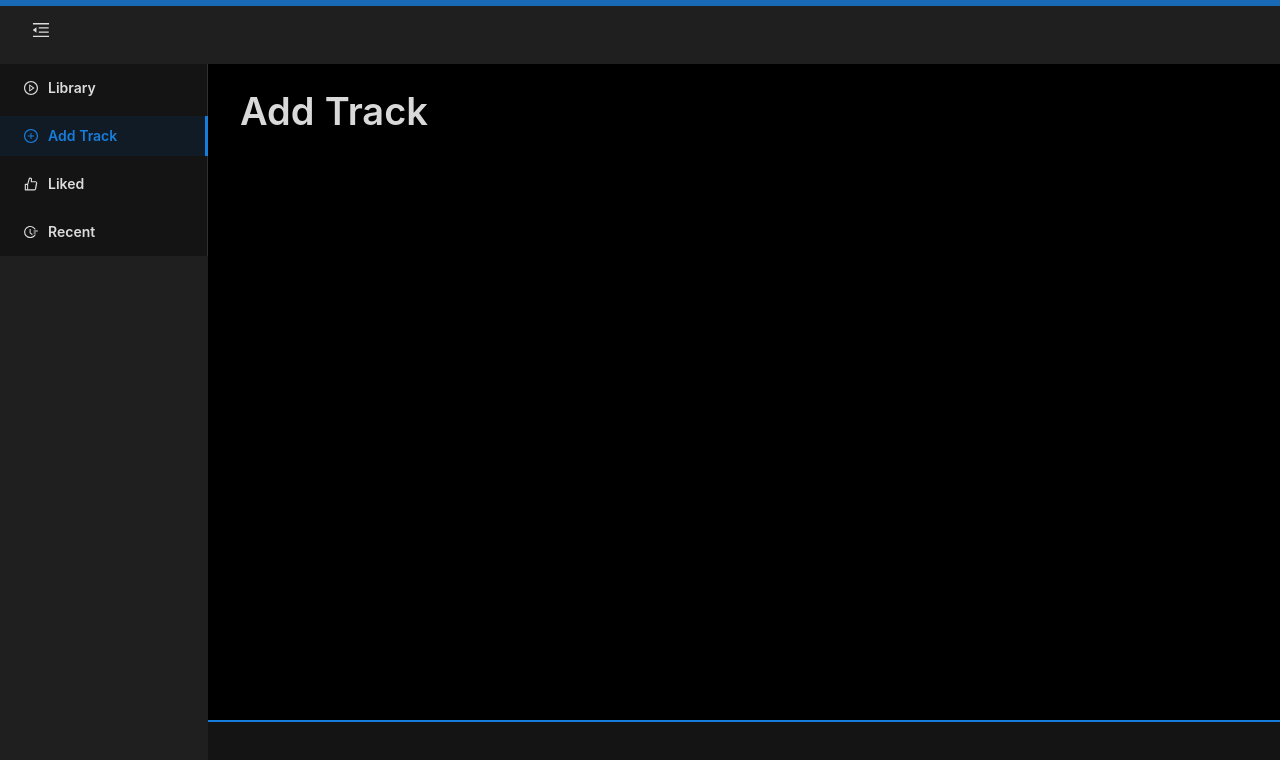
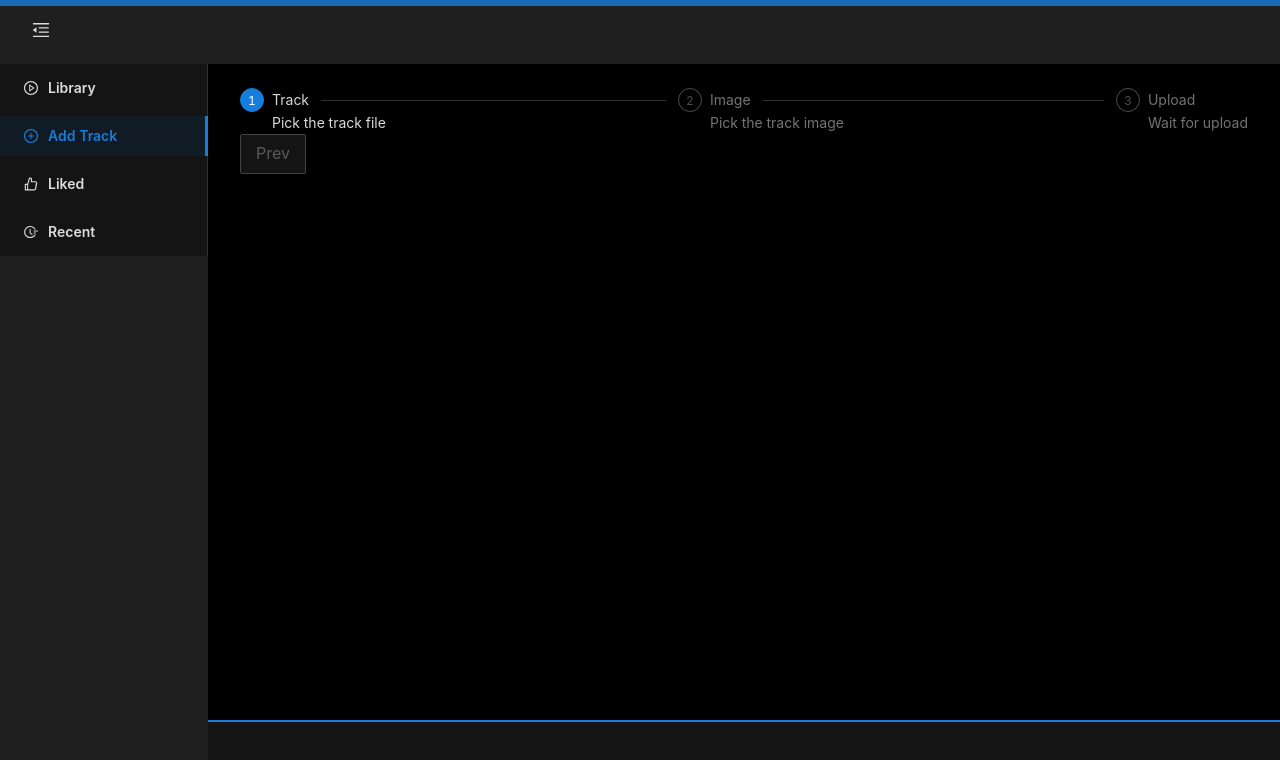
Before and after one commit to gothic-a/-ts-music-app, a Next.js app in the folder client/: page /add-track in a window 1280 px wide. Shown: the top 760 px of the page. Built offline with nearby package versions, Linux system fonts and the light colour scheme.

Commit message:
[C] Create add track steps.

```diff
--- /dev/null
+++ b/client/components/AddTrackView/AddTrackForm/index.tsx
@@ -0,0 +1,7 @@
+const AddTrackForm = () => {
+    return (
+        <div></div>
+    )
+}
+
+export default AddTrackForm
--- /dev/null
+++ b/client/components/AddTrackView/AddTrackSteps/index.tsx
@@ -0,0 +1,57 @@
+import { Steps } from 'antd'
+
+const { Step } = Steps
+
+interface Props {
+    current: number,
+    onChangeStep: any
+}
+
+export interface Step {
+    title: string,
+    description: string
+}
+
+const stepsData: Step[] = [
+    {
+        title: 'Track',
+        description: 'Pick the track file'
+    },
+    {
+        title: 'Image',
+        description: 'Pick the track image'
+    },
+    {
+        title: 'Upload',
+        description: 'Wait for upload'
+    }
+]
+
+const AddTrackSteps = ({ current, onChangeStep }: Props): JSX.Element => {
+    const isMobile = false
+
+    const steps: React.ReactElement[] = stepsData.map((s, idx) => (
+        <Step
+            key={idx + s.title}
+            disabled={idx > current}
+            title={!isMobile ? s.title : null}
+            description={!isMobile ? s.description : null}
+        />
+    ))
+
+    return (
+        <Steps
+            initial={0}
+            current={current}
+            onChange={onChangeStep}
+            size="small"
+            className="w-6 h-56 sm:w-full sm:h-max"
+        >
+            {
+                steps
+            }
+        </Steps>
+    )
+}
+
+export default AddTrackSteps
--- a/client/components/AppLayout/Content/index.tsx
+++ b/client/components/AppLayout/Content/index.tsx
@@ -4,7 +4,7 @@ import cn from 'classnames'
 
 interface Props {
     collapsed: boolean,
-    children: React.ReactNode
+    children: JSX.Element
 }
 
 const { Content: LayoutContent } = Layout
@@ -13,7 +13,7 @@ const Content = ({ collapsed, children }: Props): JSX.Element => {
     return (
         <LayoutContent
             className={cn(
-                "my-16 py-6 px-8 ease duration-200",
+                "mt-14 sm:mt-16 mb-20 py-3 px-3 sm:py-6 sm:px-8 ease duration-200",
                 collapsed ? `ml-20` : 'ml-52',
             )}
         >
--- a/client/components/AppLayout/Header/index.tsx
+++ b/client/components/AppLayout/Header/index.tsx
@@ -15,10 +15,10 @@ const { Header: LayoutHeader } = Layout
 
 const Header = ({ collapsed, handleCollapse }: Props): JSX.Element => {
     return (
-        <LayoutHeader className={"w-screen fixed z-[100] pl-8"}>
+        <LayoutHeader className="h-14 sm:h-16 w-screen fixed z-[100] pl-8">
             {
                 React.createElement(collapsed ? MenuUnfoldOutlined : MenuFoldOutlined, {
-                    className: `text-lg hover:text-[#177ddc] ease-in-out duration-200`,
+                    className: `text-lg hover:text-[#177ddc] ease-in-out duration-200 inline-flex`,
                     onClick: handleCollapse
                 })
             }
--- a/client/components/AppLayout/Sidebar/index.tsx
+++ b/client/components/AppLayout/Sidebar/index.tsx
@@ -53,7 +53,7 @@ const Sidebar = ({ selectedKey, collapsed, onMenuClick }: Props): JSX.Element =>
 
     return (
         <Sider
-            className="pt-16 h-screen fixed w-52 z-10"
+            className="pt-14 sm:pt-16 h-screen fixed w-52 z-10"
             collapsed={collapsed}
             collapsible
             collapsedWidth={80}
--- /dev/null
+++ b/client/components/TrackList/TrackItem/index.tsx
@@ -0,0 +1,7 @@
+const TrackItem = () => {
+    return (
+        <div></div>
+    )
+}
+
+export default TrackItem
--- /dev/null
+++ b/client/components/TrackList/index.tsx
@@ -0,0 +1,7 @@
+const TrackList = () => {
+    return (
+        <div></div>
+    )
+}
+
+export default TrackList
--- a/client/pages/add-track/index.tsx
+++ b/client/pages/add-track/index.tsx
@@ -1,14 +1,47 @@
 import type { NextPageWithLayout } from "../_app"
-import { ReactElement } from "react"
+import React, { ReactElement } from "react"
 import AppLayout from "../../components/AppLayout"
-import { Typography } from "antd"
+import AddTrackSteps from "../../components/AddTrackView/AddTrackSteps"
+import { useState } from "react"
+import { Button } from 'antd'
+import { Space } from "antd"
 
-const { Title } = Typography
+export enum Direction {
+    back = 'back',
+    forward = 'forward'
+}
 
 const AddTrackPage: NextPageWithLayout = () => {
+    const [currentStep, setCurrentStep] = useState<number>(0)
+
+    function handleChangeStep(direction: Direction): () => void
+    function handleChangeStep(value: number): void
+    function handleChangeStep(directionOrValue: Direction | number) {
+        if(typeof directionOrValue !== 'number') return () => setCurrentStep(state => directionOrValue === Direction.forward ? ++state : --state)
+        else setCurrentStep(directionOrValue)
+    }
+
     return (
-        <div>
-            <Title level={1}>Add Track</Title>
+        <div className="flex flex-col justify-between">
+            <div className="flex flex-row-reverse justify-between sm:flex-col">
+                <AddTrackSteps
+                    current={currentStep}
+                    onChangeStep={handleChangeStep}
+                />
+                <div className="flex w-full mr-4 sm:mr-0">
+
+                </div>
+            </div>
+            <Space>
+                <Button
+                    className="hidden sm:flex"
+                    size="large"
+                    disabled={currentStep < 1}
+                    onClick={handleChangeStep(Direction.back)}
+                >
+                    Prev
+                </Button>
+            </Space>
         </div>
     )
 }
--- a/client/pages/index.tsx
+++ b/client/pages/index.tsx
@@ -1,14 +1,11 @@
 import type { NextPageWithLayout } from "./_app"
 import { ReactElement } from "react"
 import AppLayout from "../components/AppLayout"
-import { Typography } from "antd"
-
-const { Title } = Typography
 
 const IndexPage: NextPageWithLayout = () => {
     return (
         <div>
-            <Title level={1}>Tracks</Title>
+
         </div>
     )
 }
--- a/client/tailwind.config.js
+++ b/client/tailwind.config.js
@@ -5,7 +5,11 @@ module.exports = {
     "./components/**/*.{js,ts,jsx,tsx}",
   ],
   theme: {
-    extend: {},
+    extend: {
+      screens: {
+        'sm': '576px',
+      },
+    }
   },
   plugins: [],
 }
```
Also changed, not shown: client/types/track.ts (added, +18 -0 lines).
